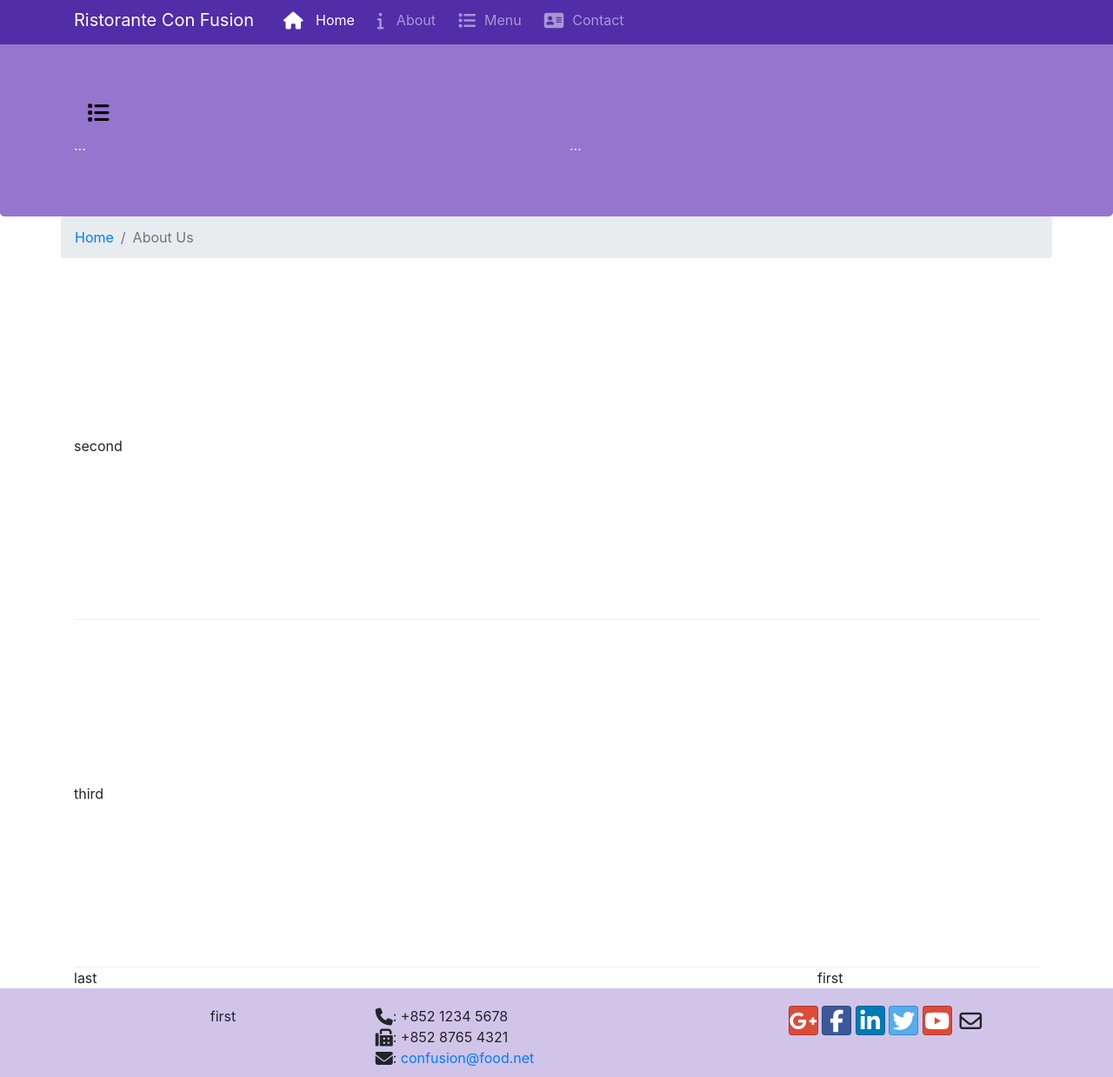
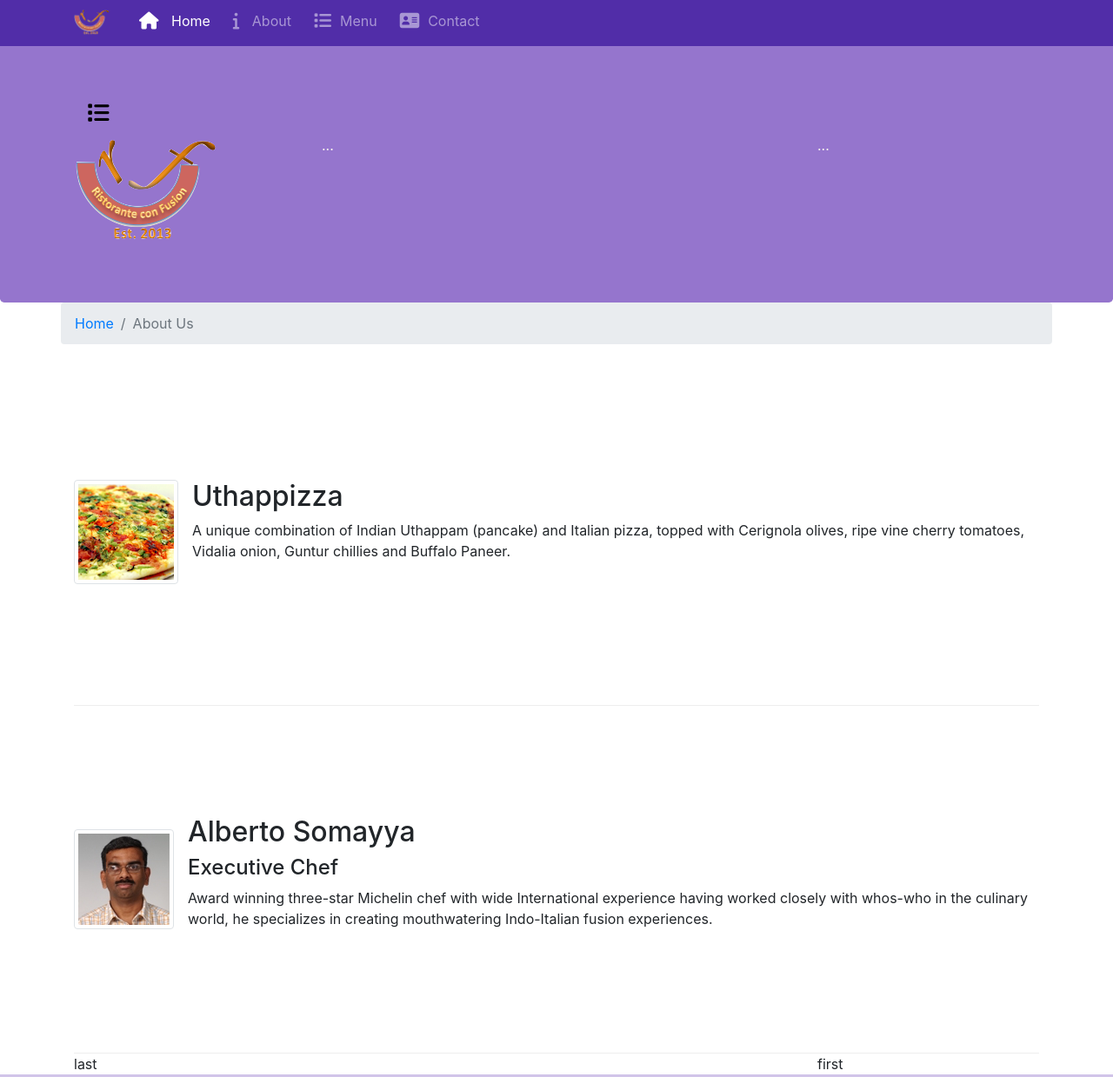
Before and after one commit to npmh310/exercise6_FER, a plain HTML site: page index1.html in a window 1280 px wide. Shown: the part 5-1244 px from the top of the page at 87% size. Drawn offline with nearby package versions, Linux system fonts and the light colour scheme.

Commit message:
ex12 images and media

```diff
--- a/index1.html
+++ b/index1.html
@@ -29,7 +29,7 @@
         <div class="row row-header">
           <nav class="navbar navbar-dark navbar-expand-sm bg-primary fixed-top">
             <div class="container">
-              <a class="navbar-brand" href="#">Ristorante Con Fusion</a>
+              <a class="navbar-brand" href="#"><img src="img/logo.png" height="30" width="41"></a>
               <ul class="navbar-nav mr-auto">
                 <li class="nav-item active">
                   <a class="nav-link" href="#"
@@ -102,6 +102,11 @@
           </div>
         </div>
         <div class="row">
+          <div class="col-12 col-sm align-self-center">
+            <img src="img/logo.png" class="img-fluid">
+
+        </div>
+
           <div class="col-12 col-sm-6">...</div>
           <div class="col-12 col-sm">...</div>
         </div>
@@ -117,9 +122,34 @@
           </ol>
         </div>
 
-        <div class="row row-content align-content-center">second</div>
+        <div class="row row-content align-content-center">
+          <div class="media">
+              <img class="d-flex mr-3 img-thumbnail align-self-center" src="img/uthappizza.png" alt="Uthappizza">
+              <div class="media-body">
+              <h2 class="mt-0">Uthappizza</h2>
+              <p class="d-none d-sm-block">A unique combination of Indian Uthappam (pancake) and
+                  Italian pizza, topped with Cerignola olives, ripe vine
+                  cherry tomatoes, Vidalia onion, Guntur chillies and
+                  Buffalo Paneer.</p>
+             </div>
+          </div>
+        </div>
 
-        <div class="row row-content align-content-center">third</div>
+        <div class="row row-content align-content-center">
+          <div class="media">
+            <img class="d-flex mr-3 img-thumbnail align-self-center" src="img/alberto.png" alt="Alberto Somayya">
+            <div class="media-body">
+                <h2 class="mt-0">Alberto Somayya</h2>
+                <h4>Executive Chef</h4>
+                <p class="d-none d-sm-block">Award winning three-star Michelin chef with wide
+                    International experience having worked closely with
+                    whos-who in the culinary world, he specializes in
+                    creating mouthwatering Indo-Italian fusion experiences.
+                    </p>
+            </div>
+        </div>
+
+        </div>
         <div class="row">
           <div class="col-12 col-sm-4 col-md-3 order-sm-last">first</div>
           <div class="col col-sm col-md order-sm-first">last</div>
```
Also changed, not shown: img/alberto.png (added), img/buffet.png (added), img/logo.png (added), img/uthappizza.png (added), 1 other file.
